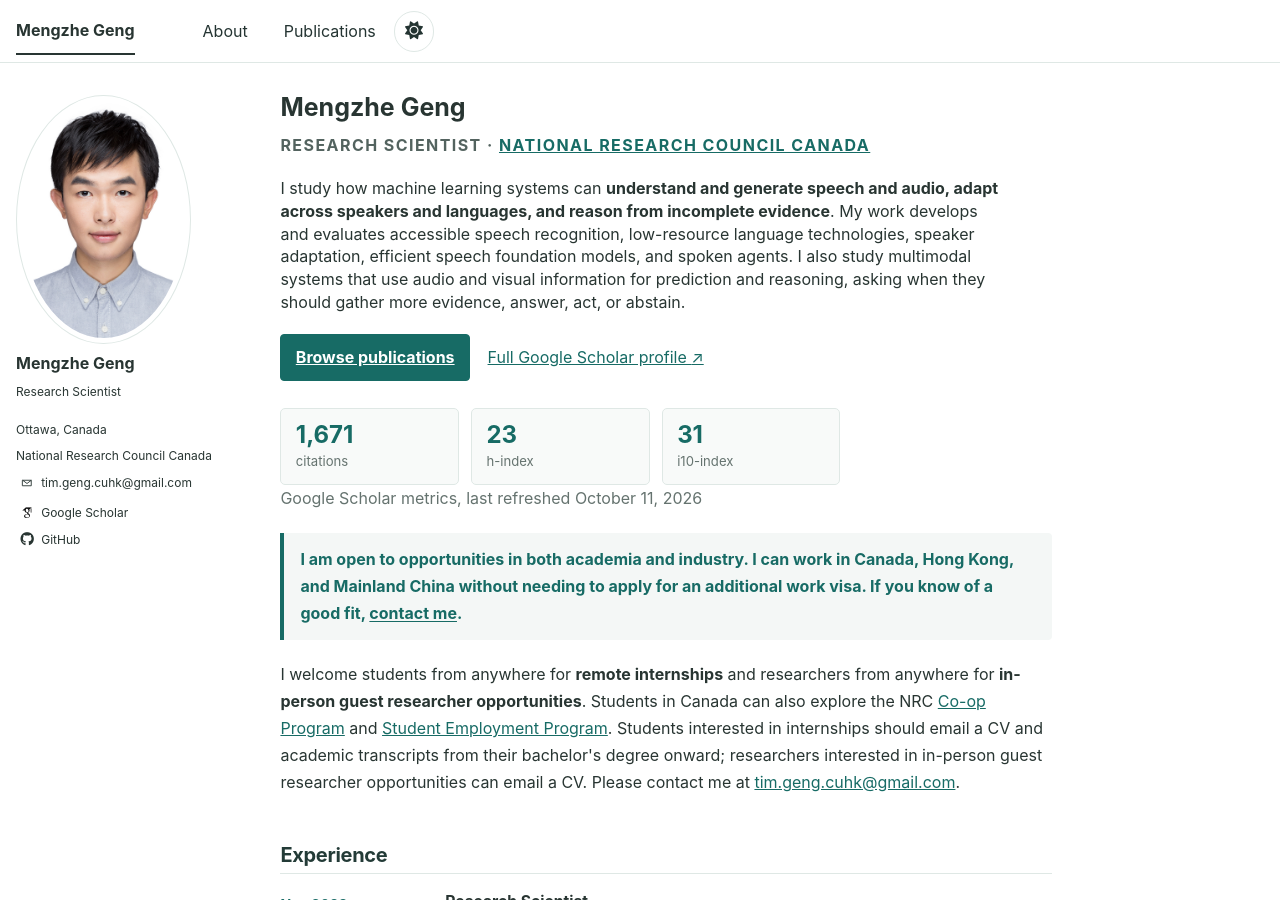
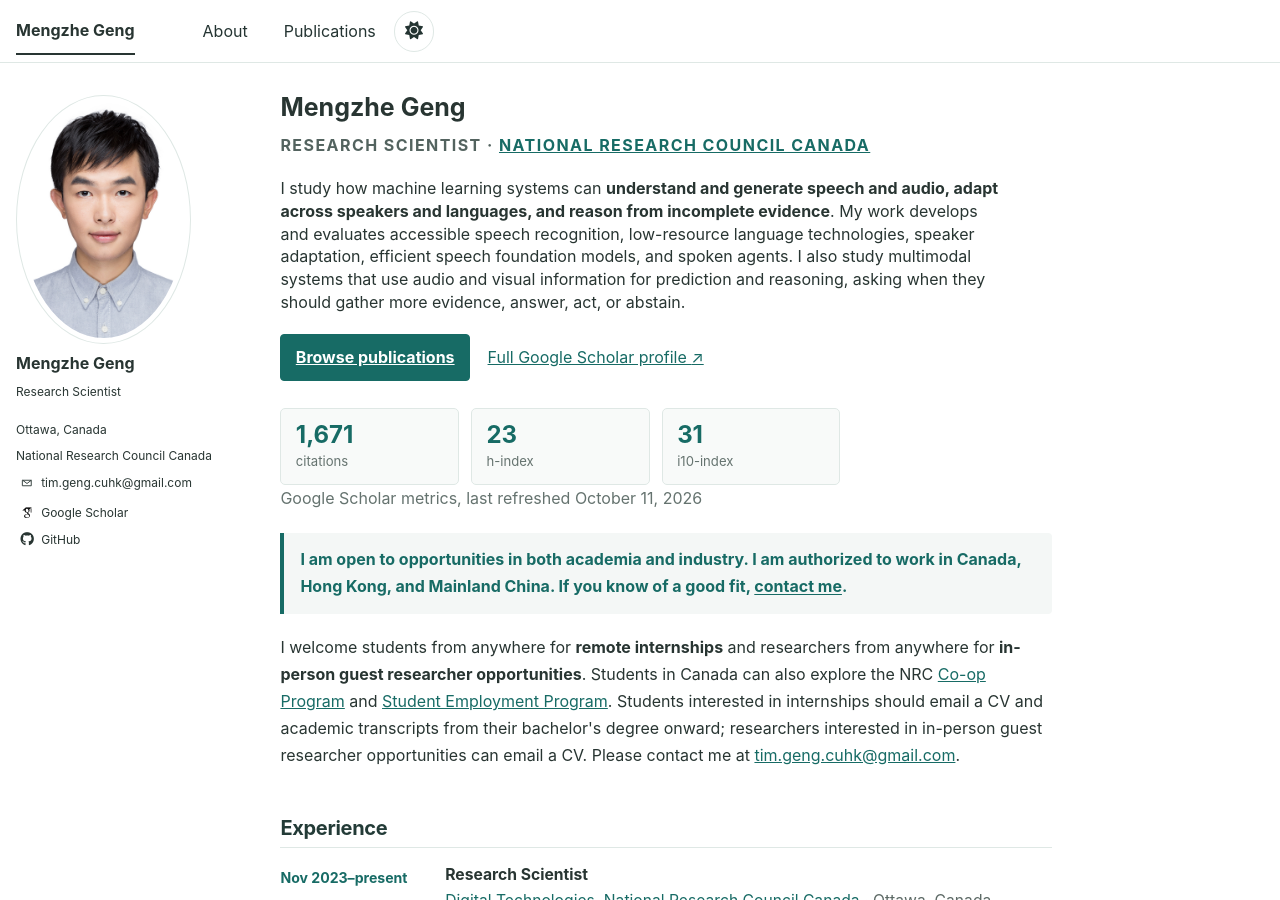
Before and after one commit to MENGZHEGENG/MENGZHEGENG.github.io, a Jekyll site: the page built from _pages/about.md, in a window 1280 px wide and 900 px high. Built offline with Jekyll 4.4.1, drawn with Linux system fonts in a browser that asks for light colours; some web fonts are replaced.

Commit message:
Clarify work authorization availability wording

```diff
--- a/_pages/about.md
+++ b/_pages/about.md
@@ -19,7 +19,7 @@ classes: wide
 </div>
 <p class="stats-note">Google Scholar metrics, last refreshed {{ site.data.scholar_metrics.updated_at | date: "%B %-d, %Y" }}</p>
 
-<p class="availability-notice"><strong>I am open to opportunities in both academia and industry. I can work in Canada, Hong Kong, and Mainland China without needing to apply for an additional work visa. If you know of a good fit, <a href="mailto:tim.geng.cuhk@gmail.com">contact me</a>.</strong></p>
+<p class="availability-notice"><strong>I am open to opportunities in both academia and industry. I am authorized to work in Canada, Hong Kong, and Mainland China. If you know of a good fit, <a href="mailto:tim.geng.cuhk@gmail.com">contact me</a>.</strong></p>
 <p class="collaboration-invitation">I welcome students from anywhere for <strong>remote internships</strong> and researchers from anywhere for <strong>in-person guest researcher opportunities</strong>. Students in Canada can also explore the NRC <a href="https://www.nrc.canada.ca/en/corporate/careers/nrc-co-op-program" target="_blank" rel="noopener noreferrer">Co-op Program</a> and <a href="https://nrc.canada.ca/en/corporate/careers/nrc-student-employment-program" target="_blank" rel="noopener noreferrer">Student Employment Program</a>. Students interested in internships should email a CV and academic transcripts from their bachelor's degree onward; researchers interested in in-person guest researcher opportunities can email a CV. Please contact me at <a href="mailto:tim.geng.cuhk@gmail.com">tim.geng.cuhk@gmail.com</a>.</p>
 
 <h2 id="experience">Experience</h2>
```
